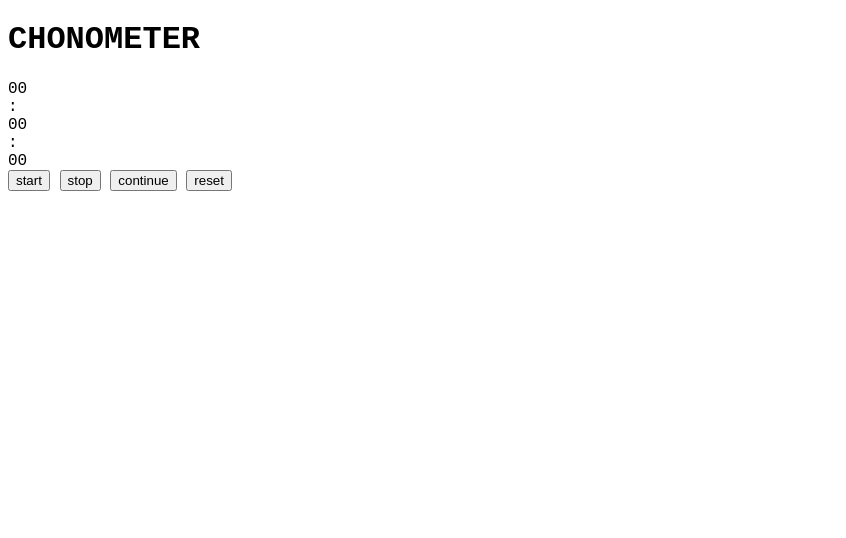
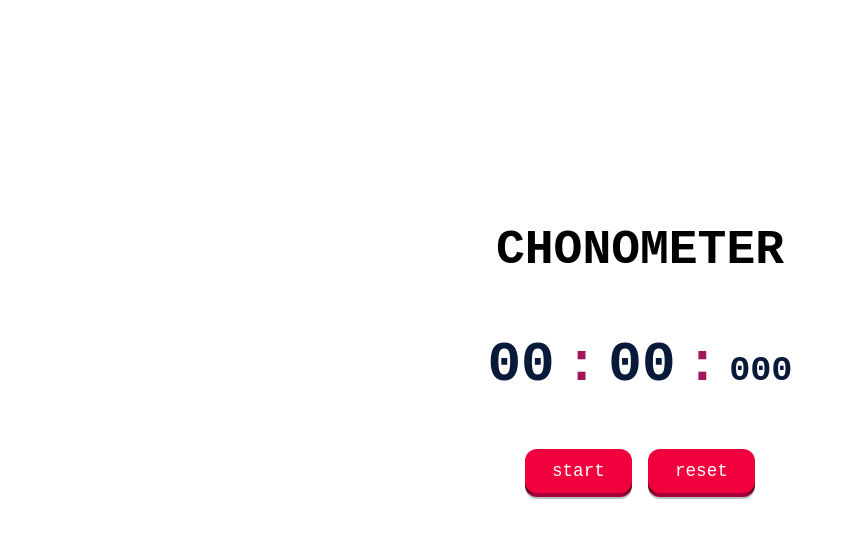
Before and after one commit to thiago-weslley/DevChronometer, a plain HTML site: page index.html in a window 1280 px wide. Shown: the whole page, without its empty margins (0-846 px from the left). Drawn offline with Linux system fonts and the light colour scheme; a web font is replaced by a local one.

Commit message:
feat: Adiciona estilo a página

```diff
--- a/assets/css/style.css
+++ b/assets/css/style.css
@@ -0,0 +1,124 @@
+* {
+    padding: 0;
+    margin: 0;
+    box-sizing: border-box;
+    font-family: 'Nova Mono', monospace;
+}
+
+/* MAIN STYLES */
+main {
+    position: relative;
+    height: 100vh;
+    display: flex;
+    flex-direction: column;
+    align-items: center;
+    justify-content: center;
+    padding-bottom: 5rem;
+    gap: 3.5rem;
+}
+
+main h1 {
+    font-size: 3rem;
+    text-transform: uppercase;
+}
+
+main .timer-container {
+    display: flex;
+    font-size: 3.5rem;
+    align-items: center;
+    justify-content: center;
+    font-weight: bold;
+    gap: 10px;
+    user-select: none;
+}
+
+main .timer-container .time {
+    color: #09193a;
+}
+
+main .timer-container .separator {
+    color: #a01659;
+}
+
+main .timer-container #milliseconds {
+    padding-top: 12px;
+    font-size: 2.2rem;
+}
+
+/* BUTTON STYLES */
+.buttons {
+    display: flex;
+    gap: 1rem;
+}
+
+.buttons #stop-button,
+.buttons #continue-button {
+    display: none;
+}
+
+button {
+    position: relative;
+    border: none;
+    background: transparent;
+    padding: 0;
+    cursor: pointer;
+    outline-offset: 4px;
+    transition: filter 250ms;
+    user-select: none;
+    touch-action: manipulation;
+}
+
+.shadow {
+    position: absolute;
+    top: 0;
+    left: 0;
+    width: 100%;
+    height: 100%;
+    border-radius: 12px;
+    background: hsl(0deg 0% 0% / 0.25);
+    will-change: transform;
+    transform: translateY(2px);
+    transition: transform 600ms cubic-bezier(.3, .7, .4, 1);
+}
+
+.edge {
+    position: absolute;
+    top: 0;
+    left: 0;
+    width: 100%;
+    height: 100%;
+    border-radius: 12px;
+    background: linear-gradient(to left,
+            hsl(340deg 100% 16%) 0%,
+            hsl(340deg 100% 32%) 8%,
+            hsl(340deg 100% 32%) 92%,
+            hsl(340deg 100% 16%) 100%);
+}
+
+.front {
+    display: block;
+    position: relative;
+    padding: 12px 27px;
+    border-radius: 12px;
+    font-size: 1.1rem;
+    color: white;
+    background: hsl(345deg 100% 47%);
+    will-change: transform;
+    transform: translateY(-4px);
+    transition: transform 600ms cubic-bezier(.3, .7, .4, 1);
+}
+
+button:active .front {
+    transform: translateY(-2px);
+    transition: transform 34ms;
+}
+
+
+button:active .shadow {
+    transform: translateY(1px);
+    transition: transform 34ms;
+}
+
+button:focus:not(:focus-visible) {
+    outline: none;
+}
--- a/index.html
+++ b/index.html
@@ -8,12 +8,6 @@
     <meta name="viewport" content="width=device-width, initial-scale=1.0">
     <link rel="stylesheet" href="./assets/css/style.css">
     <link href="https://fonts.googleapis.com/css2?family=Nova+Mono&display=swap" rel="stylesheet">
-    <style>
-        body {
-            font-family: 'Nova Mono', monospace;
-            text-transform: uppercase;
-        }
-    </style>
     <title>Chronometer</title>
 </head>
 
@@ -25,14 +19,30 @@
             <div class="separator">:</div>
             <div class="time" id="seconds">00</div>
             <div class="separator">:</div>
-            <div class="time" id="milliseconds">00</div>
+            <div class="time" id="milliseconds">000</div>
         </section>
 
         <div class="buttons">
-            <button class="button" id="start-button">start</button>
-            <button class="button" id="stop-button">stop</button>
-            <button class="button" id="continue-button">continue</button>
-            <button class="button" id="reset-button">reset</button>
+            <button id="start-button">
+                <span class="shadow"></span>
+                <span class="edge"></span>
+                <span class="front text">start</span>
+            </button>
+            <button id="stop-button">
+                <span class="shadow"></span>
+                <span class="edge"></span>
+                <span class="front text">stop</span>
+            </button>
+            <button id="continue-button">
+                <span class="shadow"></span>
+                <span class="edge"></span>
+                <span class="front text">continue</span>
+            </button>
+            <button id="reset-button">
+                <span class="shadow"></span>
+                <span class="edge"></span>
+                <span class="front text">reset</span>
+            </button>
         </div>
     </main>
 
```
